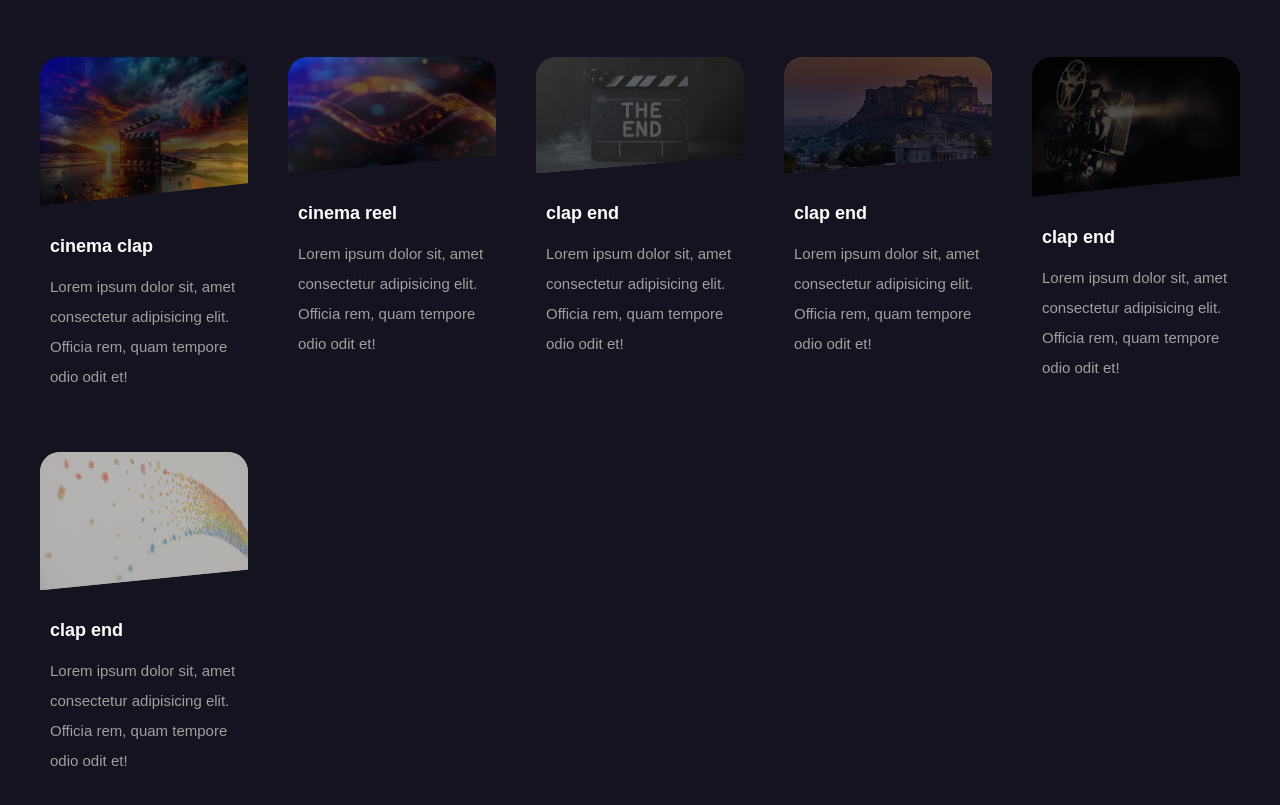
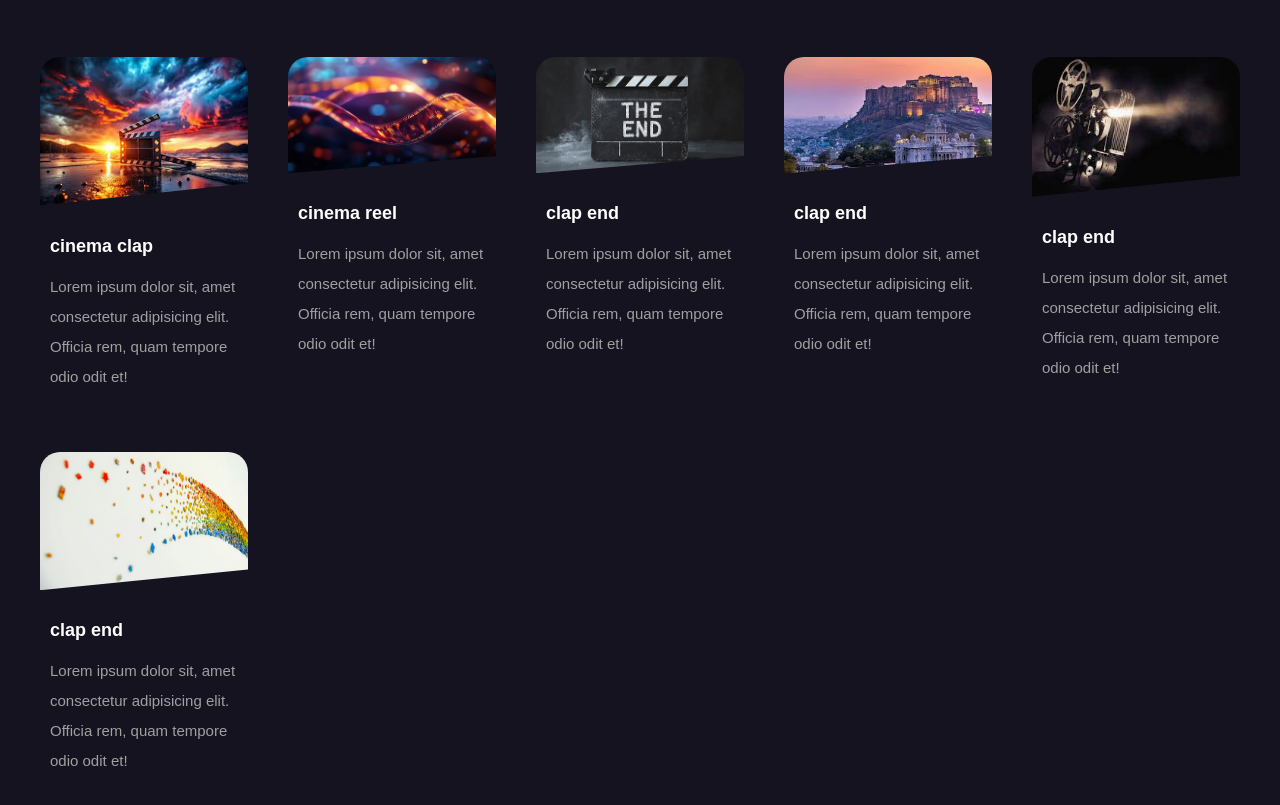
Before and after one commit to mprem27/cards, a plain HTML site: page index.html in a window 1280 px wide. Shown: the part 103-908 px from the top of the page. Drawn offline with Linux system fonts and the light colour scheme.

Commit message:
first commit

```diff
--- a/css/cards.css
+++ b/css/cards.css
@@ -55,25 +55,25 @@ img{
     opacity: 0.7;
 }
 .card1 .container::after{
-    background-image: linear-gradient(135deg,#0404ca,#0e0d0e,#000000,#f4bc13);
+    background-image: linear-gradient(135deg);
 
 }
 .card2 .container::after{
-    background-image: linear-gradient(135deg,#0404ca,#242425,#000000,#30302f);
+    background-image: linear-gradient(135deg);
 
 }
 .card3 .container::after{
-    background-image: linear-gradient(135deg,#3f3e3e,#242628,#242425,#000000);
+    background-image: linear-gradient(135deg);
 
 }
 .card4 .container::after{
-    background-image: linear-gradient(135deg,#000000,#020202);
+    background-image: linear-gradient(135deg);
 }
 .card5 .container::after{
-    background-image: linear-gradient(135deg,#000000,#020202);
+    background-image: linear-gradient(135deg);
 }
 .card6 .container::after{
-    background-image: linear-gradient(135deg,#9f9c9c,#969292);
+    background-image: linear-gradient(135deg);
 }
 .heading{
     padding: 20px 10px;
```
